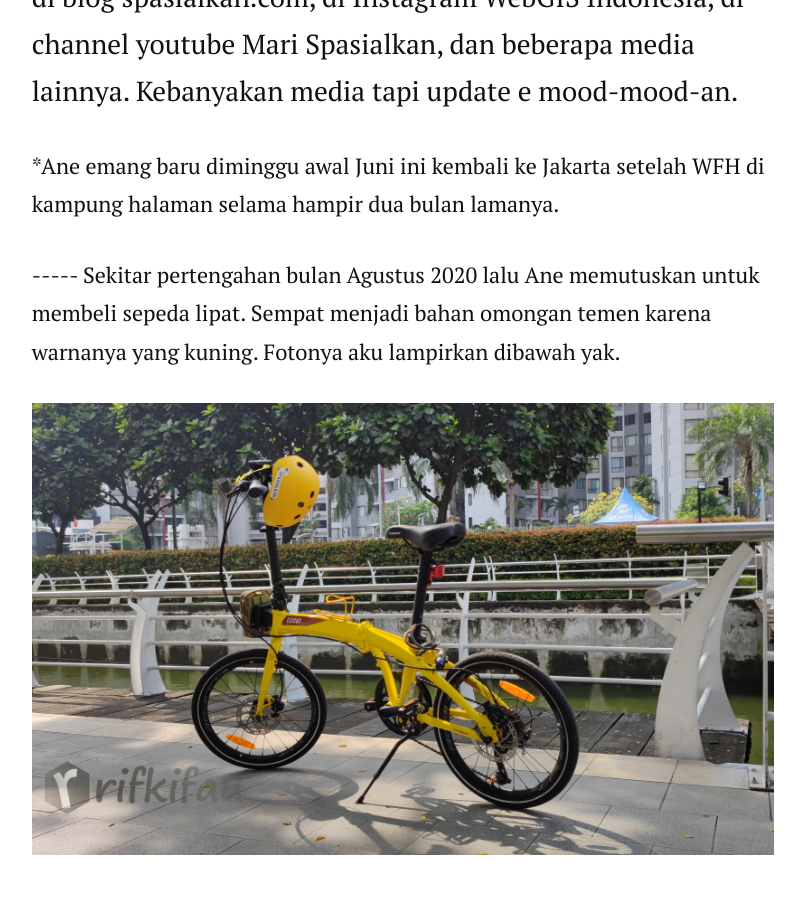
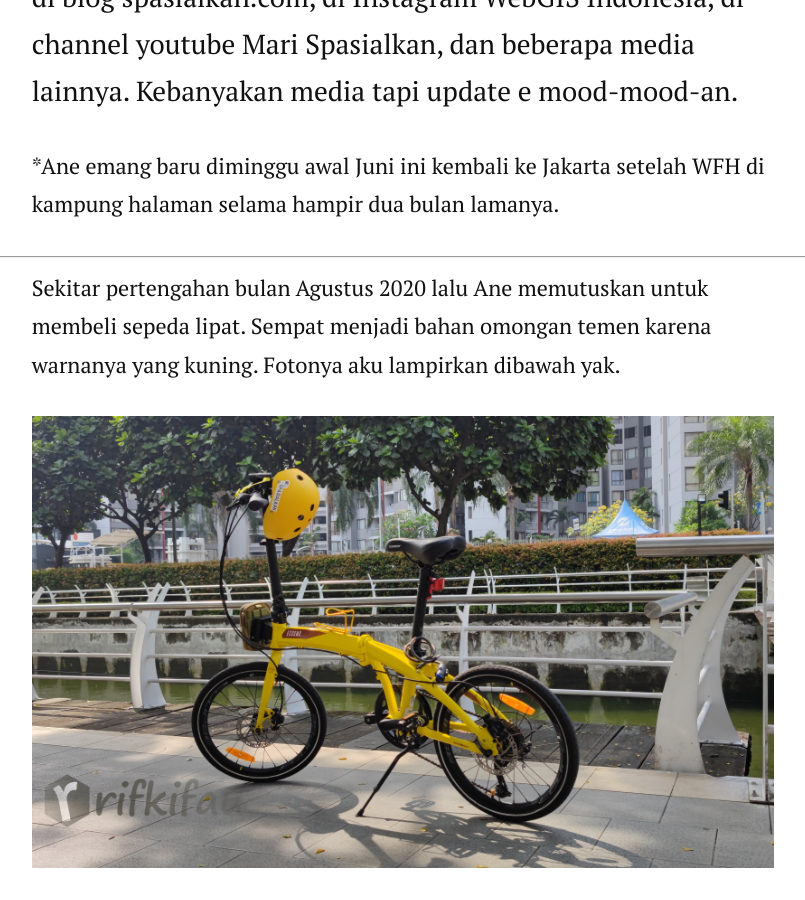
Before and after one commit to rifkifau/rifkifau.github.io, a Jekyll site: the page built from _posts/2021-06-12-mengikuti-tren-sepedaan-ternyata-ada-manfaatnya.markdown, in a window 1280 px wide and 900 px high, scrolled down 885 px. Shown: the whole window, without its empty margins (237-1042 px from the left). Built offline with Jekyll 4.4.1, drawn with Linux system fonts in a browser that asks for light colours; nearby versions of some CDN libraries; comment, search, counter and statistics services are not loaded.

Commit message:
Update 2021-06-12-mengikuti-tren-sepedaan-ternyata-ada-manfaatnya.markdown

```diff
--- a/_posts/2021-06-12-mengikuti-tren-sepedaan-ternyata-ada-manfaatnya.markdown
+++ b/_posts/2021-06-12-mengikuti-tren-sepedaan-ternyata-ada-manfaatnya.markdown
@@ -6,13 +6,13 @@
 ---
 <p class="intro"><span class="dropcap">S</span>ebelum genap seminggu di Jakarta* adalah target yang mesti Ane kejar untuk menyelesaikan tulisan ini. Kalau tidak dipaksa emang terbawa suasana males terus. Lha wong ini aja pelarian karena bingung dan males mau ngisi apa lagi di blog spasialkan.com, di Instagram WebGIS Indonesia, di channel youtube Mari Spasialkan, dan beberapa media lainnya. Kebanyakan media tapi update e mood-mood-an.
 </p>
-<p>
+
 *Ane emang baru diminggu awal Juni ini kembali ke Jakarta setelah WFH di kampung halaman selama hampir dua bulan lamanya.
-</p>
-<p>
+
+
 -----
 Sekitar pertengahan bulan Agustus 2020 lalu Ane memutuskan untuk membeli sepeda lipat. Sempat menjadi bahan omongan temen karena warnanya yang kuning. Fotonya aku lampirkan dibawah yak.
-</p>
+
 ![sepeda-ecosmo-9-rifkifau](../../images/manfaat-sepedaan/sepeda-ecosmo-9-rifkifau.jpg)
 <p>
 Selain karena tren, sebenarnya sudah cukup lama juga kepengen beli sepeda. Awalnya tertarik karena merasa bakal membantu mobilitas dari kost ke tempat kerja. Kalau dihitung-hitung nih, secara jarak tergolong nanggung. Ngojol kok lumayan dekat, tapi kalau jauh kok jalan. Eh kalau jalan kok jauh maksudnya.
@@ -33,7 +33,7 @@
 <p>
 Kalau kalian buka data *.gpx-nya akan muncul kurang lebih 5 layer berikut, dan yang bisa kalian manfaatkan tentu yang ada featuresnya. Lebih spesifik, yang Ane pakai adalah data tracks saja. Meskipun data atributnya kosong semua kecuali kolom ‘name’ tetap aman karena Ane hanya butuh geometrinya. Bagi kalian yang butuh attribute data lebih lengkap bisa cek pada layer track_points. Di situ terdapat informasi elevasi dan waktu juga.
 </p>
-![isi-file-gpx-dari-strava_tracks-dan-routes](../../images/manfaat-sepedaan/isi-file-gpx-dari-strava_tracks-dan-routes.png)
+![isi-file-gpx-dari-strava_tracks-dan-routes](../../images/manfaat-sepedaan/isi-file-gpx-dari-strava_tracks-dan-routes.jpg)
 <p>
 Dari data track_points, kalian sebenarnya juga bisa belajar (bagi yang belum tahu yak) menghitung sudut perubahan tiap titik. Caranya menggunakan QGIS Expression, ya mirip-mirip dengan tulisan Ane di Spasialkan.Com, yang sampe Ane buat series jadi empat tulisan. Hehe.
 </p>
@@ -57,7 +57,7 @@
 <p>
 Di sini tidak akan Ane bahas rinci terkait scriptnya seperti apa, tapi gambaran kasar saja mengenai struktur data dan plugin Leaflet yang digunakan. Dari 11 data track yang sudah berformat *.geojson, Ane ambil bagian “coordinates”, kemudian membuatnya menjadi array object. Oh ya, pada saat export data dari layer *.gpx menjadi *.geojson, opsi ‘Geometry type’nya Ane ganti ‘LineString’ sekaligus uncheck bagian ‘Include z-dimension’. Dengan menghilangkan z-dimension ini, maka isi “coordinates” dalam file geojson hanya [x,y] saja, bukan lagi [x, y, z]. Berikut adalah struktur dari array obyek rute sepeda yang Ane simpan dalam variable.
 </p>
-![array-of-object-data-track-sepedaan](../../images/array-of-object-data-track-sepedaan.png)
+![array-of-object-data-track-sepedaan](../../images/array-of-object-data-track-sepedaan.jpg)
 <p>
 Terdapat empat plugin leaflet yang Ane gunakan, berikut daftarnya:
 •	Leaflet StyledLayerControl, digunakan untuk membuat layer control yang terdiri dari beberapa group (dalam konteks ini grup berdasarkan nama track),
```
